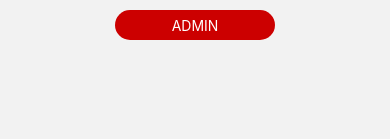
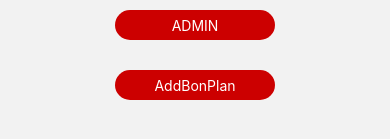
Before and after one commit to jihadbo/mobilevegetalim, a React Native app: screen /SignIn in a window 390 px wide. Shown: the part 439-578 px from the top of the page. Built offline with nearby package versions, Linux system fonts and the light colour scheme; what react-native-status-bar-height would draw is missing.

Commit message:
[ADD] for deploy

```diff
--- a/Component/AddBonPlan.js
+++ b/Component/AddBonPlan.js
@@ -83,7 +83,6 @@ export default function AddBonPlan ({ navigation }) {
             <TextInput style={styles.input2} keyboardType="numeric" placeholder="Réduction (%)" value={reduction} onChangeText={setReduction}/>
             <TextInput style={styles.input2} placeholder="Photo" value={photo} onChangeText={setPhoto}/>
             <TextInput style={styles.input2} placeholder="Lien" value={link} onChangeText={setLink}/>
-
             <TouchableOpacity style={styles.button}>
               <Text style={{color: "#fff"}}>Publier</Text>
             </TouchableOpacity>
--- a/Component/SignIn.js
+++ b/Component/SignIn.js
@@ -110,5 +110,8 @@ export default function SignIn ({ navigation }) {
           <TouchableOpacity onPress={() => navigation.navigate('AdminSignIn')} style={styles.buttonC}>
             <Text style={{color: "#fff"}}>ADMIN</Text>
           </TouchableOpacity>
+          <TouchableOpacity onPress={() => navigation.navigate('AddBonPlan')} style={styles.buttonC}>
+            <Text style={{color: "#fff"}}>AddBonPlan</Text>
+          </TouchableOpacity>
         </View>);
 }
```
Lines whose indentation alone changed are shown as unchanged.
